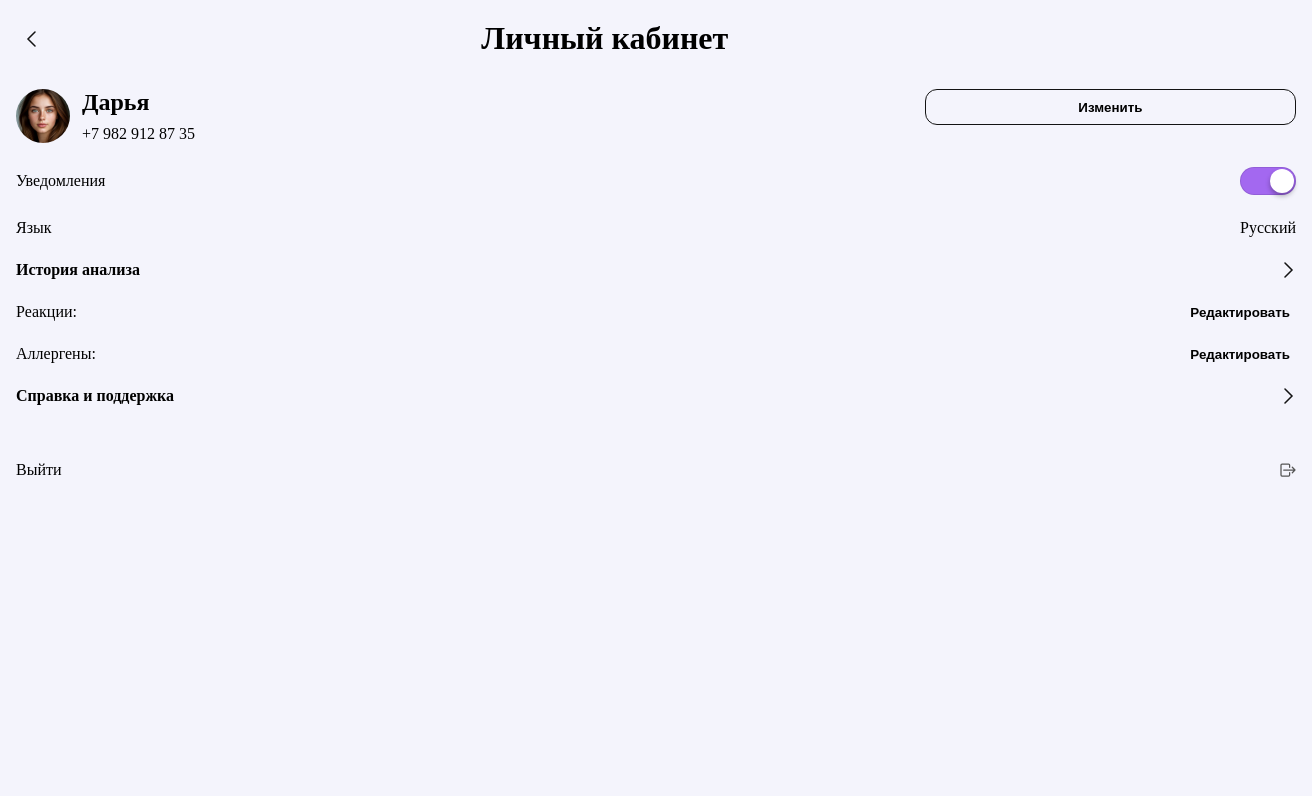
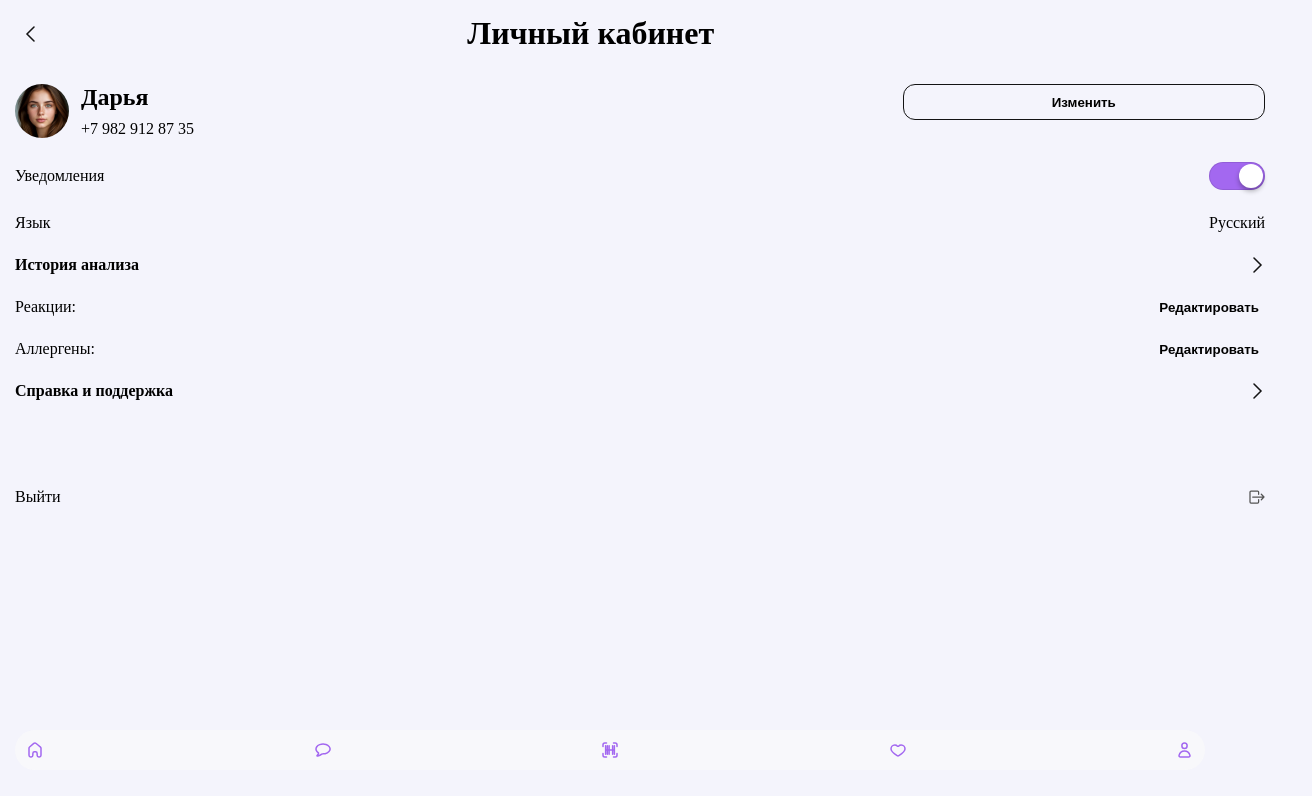
Before and after one commit to jesusdangerous/cosmetic-telegram-mini-app, a Vue app: page /account-user in a window 1280 px wide. Shown: the top 796 px of the page, 1312 px wide, since content can reach past the window. Built offline with nearby package versions, Linux system fonts and the light colour scheme.

Commit message:
fix: footer

```diff
--- a/src/assets/main.css
+++ b/src/assets/main.css
@@ -2,6 +2,7 @@
 
 body{
   margin: 0 auto;
+  padding: 15px;
   background-color: rgb(244,244,252);
 }
 
--- a/src/components/Footer.vue
+++ b/src/components/Footer.vue
@@ -15,11 +15,16 @@ import IconButton from './UI/IconButton.vue';
 </script>
 
 <style scoped>
+  footer {
+    width: 93%;
+    position: fixed;
+    bottom: 30px;
+    padding: 0;
+  }
+
   nav {
-    width: 361px;
     display: flex;
-    justify-content: center;
-    gap: 16px;
+    justify-content: space-between;
     border-radius:32px;
     background-color: rgba(251, 251, 251, 0.64);
   }
--- a/src/views/account-user.vue
+++ b/src/views/account-user.vue
@@ -1,5 +1,4 @@
 <template>
-  <body>
     <div class="page-wrapper">
     <header>
       <IconButton><img src="../assets/images/arrow-back.svg"></IconButton>
@@ -46,20 +45,22 @@
           </div>
         </article>
       </main>
-    </div>
-      <footer>
+
+      <footer class="footer">
         <p>Выйти</p>
         <IconButton><img src="../assets/images/icon-exit.svg"></IconButton>
       </footer>
-  </body>
+      <Footer></Footer>
+    </div>
 </template>
 
 <script setup>
   import IconButton from '@/components/UI/IconButton.vue';
+  import Footer from '@/components/Footer.vue';
 </script>
 
 <style scoped>
-  footer {
+  .footer {
     margin-top: 56px;
     display: flex;
     justify-content: space-between;
--- a/src/views/main-page.vue
+++ b/src/views/main-page.vue
@@ -108,13 +108,14 @@
           </ul>
         </article>
       </main>
+      <Footer></Footer>
     </body>
 </template>
 
 <script setup>
   import IconButton from '@/components/UI/IconButton.vue';
   import Input from '@/components/UI/Input.vue';
-
+  import Footer from '@/components/Footer.vue';
 </script>
 
 <style scoped>
```
